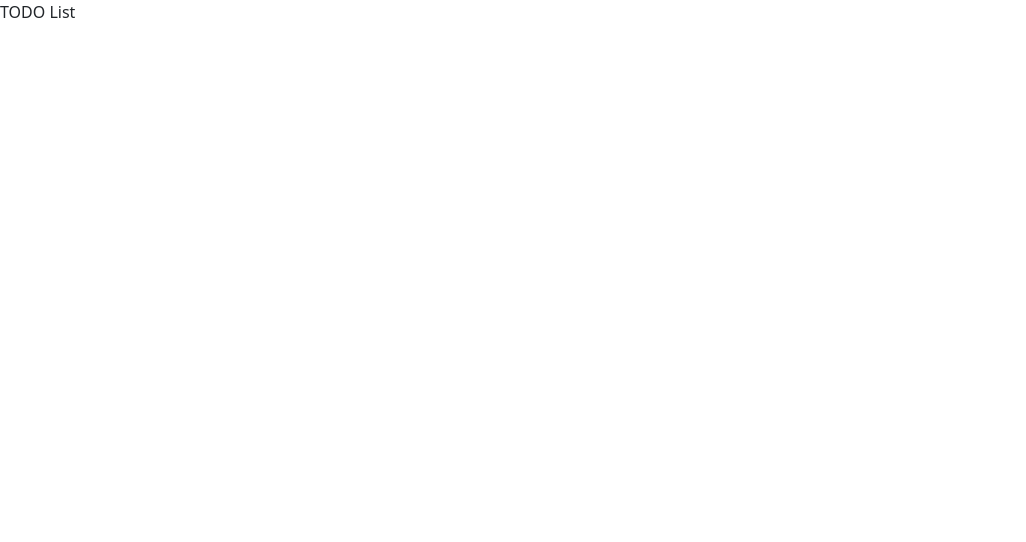
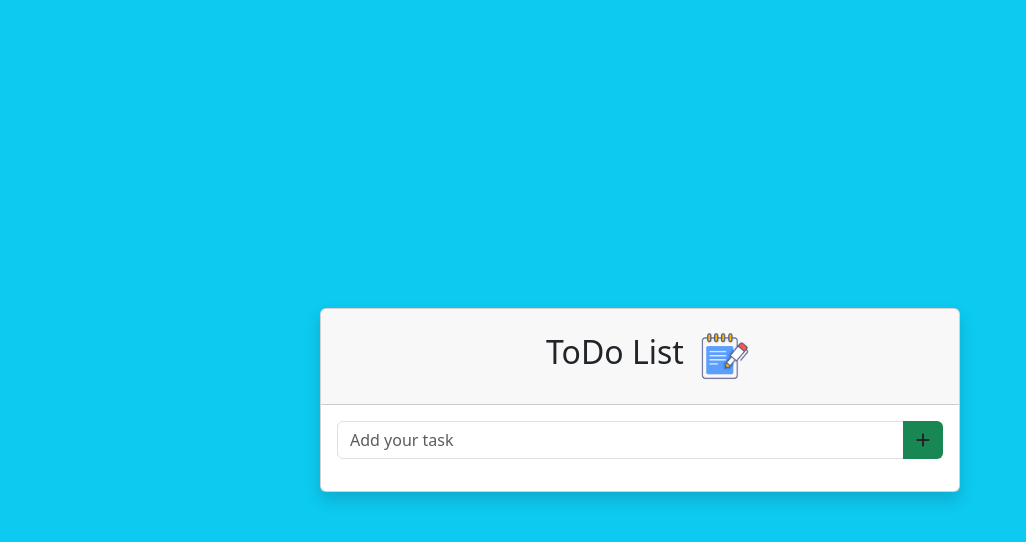
Before and after one commit to MusayevDoniyor/todo-list-app, a plain HTML site: page index.html in a window 1280 px wide. Shown: the whole page, without its empty margins (0-1026 px from the left). Drawn offline with nearby package versions, Linux system fonts and the light colour scheme.

Commit message:
done html, style with bootstrap

```diff
--- a/index.html
+++ b/index.html
@@ -23,6 +23,44 @@
     <script src="./script.js"></script>
   </head>
   <body>
-    TODO List
+    <div
+      class="w-100 min-vh-100 bg-info d-flex justify-content-center align-items-center"
+    >
+      <div class="w-50 h-auto card shadow">
+        <div
+          class="card-header d-flex text-center justify-content-center align-items-center"
+        >
+          <h2 class="card-title p-3">ToDo List</h2>
+          <img
+            src="./images/notepad-pen.png"
+            alt="NotePad with pen"
+            class="img-fluid"
+            style="width: 50px; height: 50px"
+            draggable="false"
+          />
+        </div>
+
+        <div class="card-body">
+          <div class="mb-3 input-group">
+            <input
+              type="text"
+              class="form-control w-75"
+              name="addTask"
+              id="addTask"
+              aria-describedby="helpId"
+              placeholder="Add your task"
+            />
+
+            <button class="btn bg-success">
+              <i class="fa-solid fa-plus"></i>
+            </button>
+          </div>
+
+          <div id="tasksWrapper">
+            <p id="message"></p>
+          </div>
+        </div>
+      </div>
+    </div>
   </body>
 </html>
```
Also changed, not shown: images/notepad-pen.png (added).
